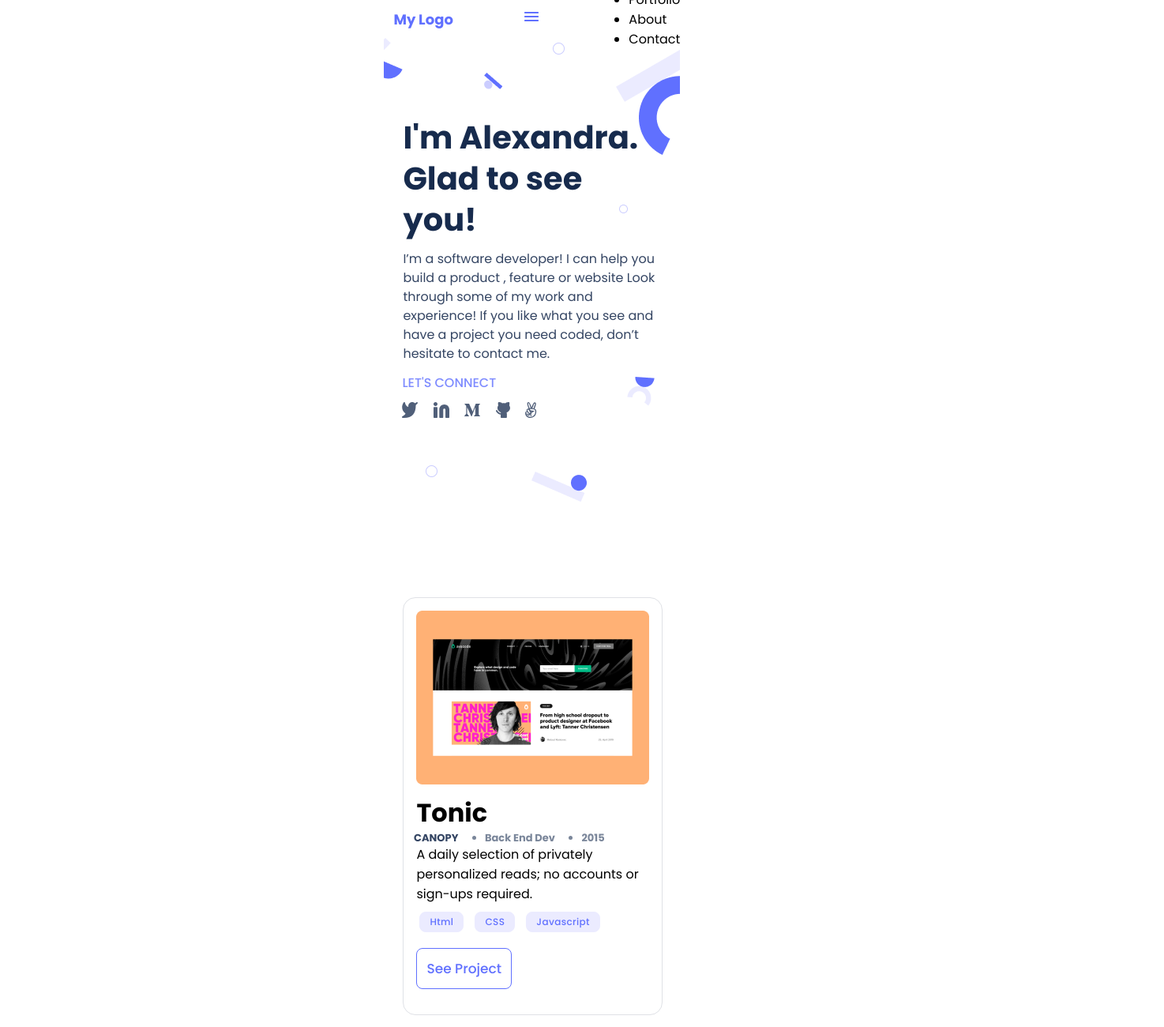
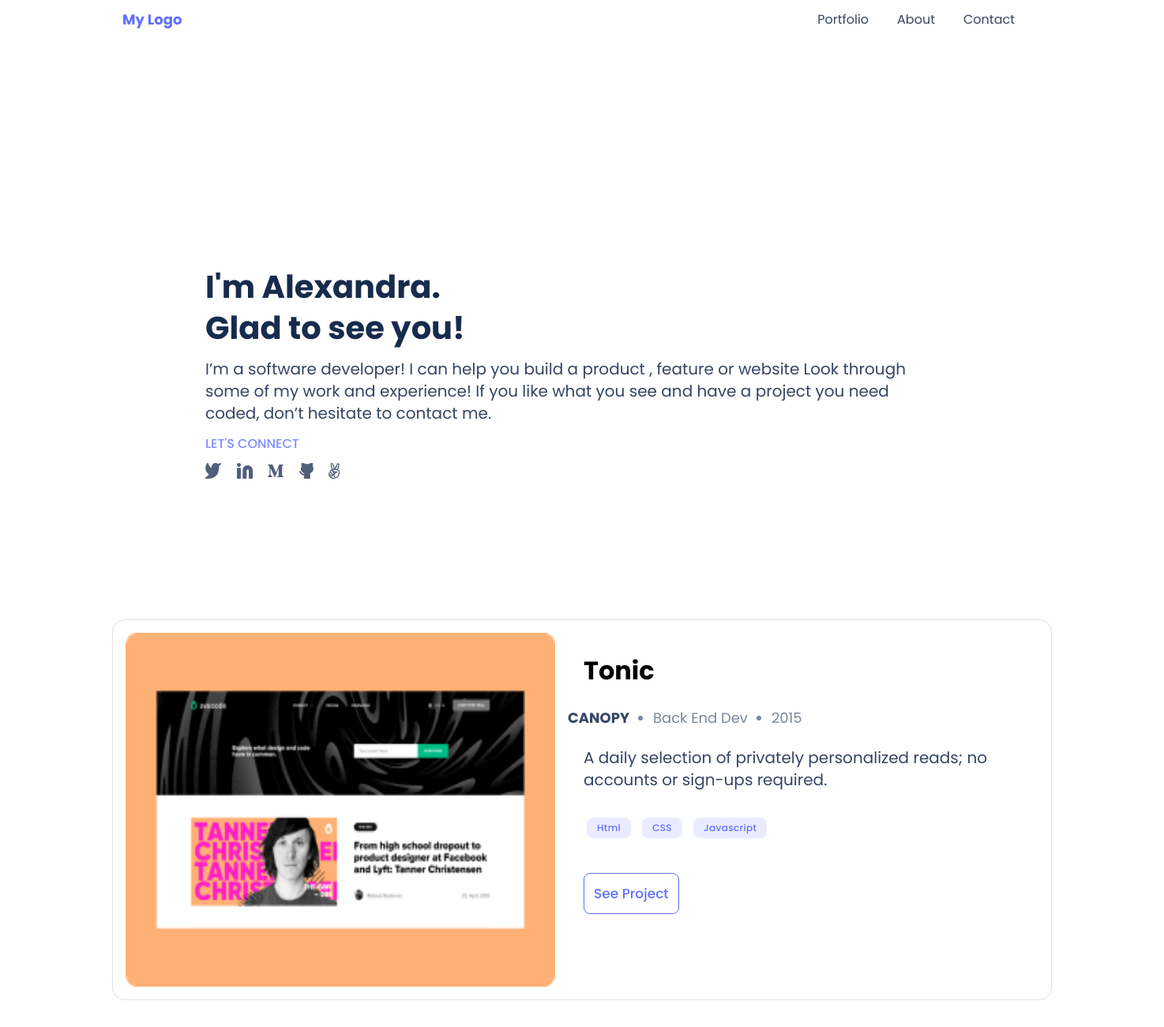
Before and after one commit to TalhaXch/Portfolio-Clone, a website: page index.html in a window 1280 px wide. Shown: the top 1300 px of the page at 79% size, 1474 px wide, since content can reach past the window. Drawn offline with Linux system fonts and the light colour scheme.

Commit message:
responsive css file

```diff
--- a/style.css
+++ b/style.css
@@ -4,10 +4,13 @@
   font-family: 'Poppins', sans-serif;
 }
 
+.deskmenu {
+  display: none;
+}
+
 body {
   width: 375px;
   position: absolute;
-  left: 38%;
 }
 
 header {
@@ -303,3 +306,159 @@ header {
   border: none;
   margin-top: 4.1 px;
 }
+
+@media screen and (min-width: 476px) {
+  p {
+    font-size: 20px;
+    font-style: normal;
+    font-weight: 400;
+    line-height: 28px;
+    color: #344563;
+  }
+
+  body {
+    width: 1440px;
+    height: 1080px;
+    position: absolute;
+  }
+
+  .hamburger {
+    display: none;
+  }
+
+  .deskmenu {
+    list-style: none;
+    display: flex;
+    gap: 12px;
+  }
+
+  header {
+    margin: 0 143px 0 143px;
+  }
+
+  .deskmenu li {
+    margin: 12px;
+    color: #344563;
+  }
+
+  .head {
+    background-image: url(./source/Header\ bg.svg);
+    align-items: normal;
+  }
+
+  .heading {
+    margin: 289px 260px 0 260px;
+    width: 400px;
+  }
+
+  .paragraph {
+    margin: 0 260px 0 260px;
+    width: 920px;
+    font-size: 20px;
+    font-style: normal;
+    font-weight: 400;
+    line-height: 28px;
+  }
+
+  .connect-button {
+    margin: 0 260px;
+  }
+
+  .social-icons {
+    margin: 0 260px 265px;
+  }
+
+  .card {
+    width: 1156px;
+    flex-shrink: 0;
+    flex-direction: row;
+  }
+
+  .cardimg {
+    width: 544px;
+    height: 448px;
+    flex-shrink: 0;
+    flex-direction: row;
+  }
+
+  .cardtext {
+    display: inline-flex;
+    padding: 24px;
+    flex-direction: column;
+    align-items: flex-start;
+    gap: 24px;
+  }
+
+  .worksection {
+    display: inline-flex;
+    padding: 142px;
+    flex-direction: column;
+    align-items: center;
+    gap: 142px;
+  }
+
+  .cap {
+    gap: 30px;
+    font-size: 18px;
+    font-style: normal;
+    font-weight: 400;
+    line-height: 24px;
+  }
+
+  .aboutmeicons {
+    display: flex;
+    justify-content: space-between;
+    align-self: flex-start;
+    width: 171px;
+    margin-left: 0;
+  }
+
+  .aboutmetext {
+    display: flex;
+    flex-direction: column;
+    align-items: flex-start;
+    gap: 24px;
+    width: 455px;
+  }
+
+  .btn21 {
+    margin-top: -238px;
+  }
+
+  .about-me-section {
+    flex-direction: row;
+    margin: 166px 0 166px 143px;
+  }
+
+  .lang {
+    flex-direction: column;
+    width: 75px;
+    align-items: center;
+    justify-content: flex-start;
+  }
+
+  .lang-head {
+    width: 582px;
+  }
+
+  .languages {
+    flex-direction: row;
+  }
+
+  .card2 {
+    flex-direction: row-reverse;
+  }
+
+  .contact-me {
+    background-image: url(./source/contact\ form\ background\ shapes.svg);
+    width: 1440px;
+    height: 846px;
+    background-color: #6070ff;
+    gap: 12px;
+  }
+
+  .contact-me p {
+    width: 569px;
+    height: 102px;
+  }
+}
```
